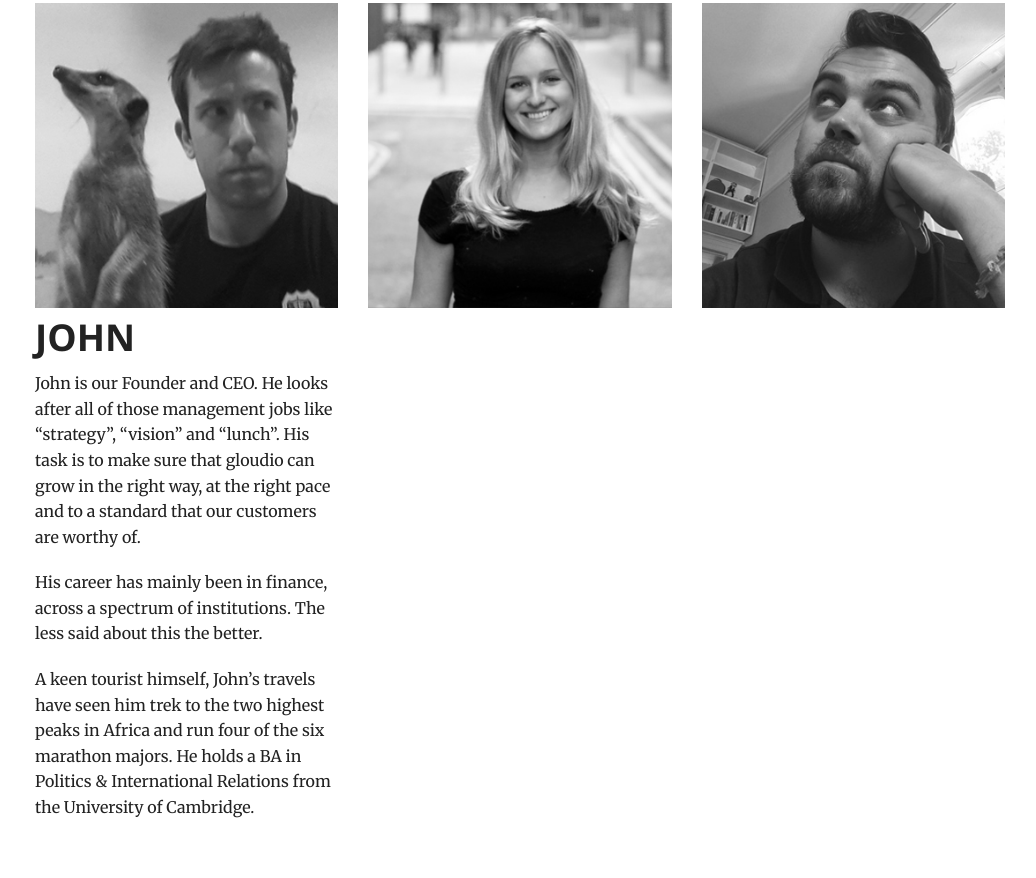
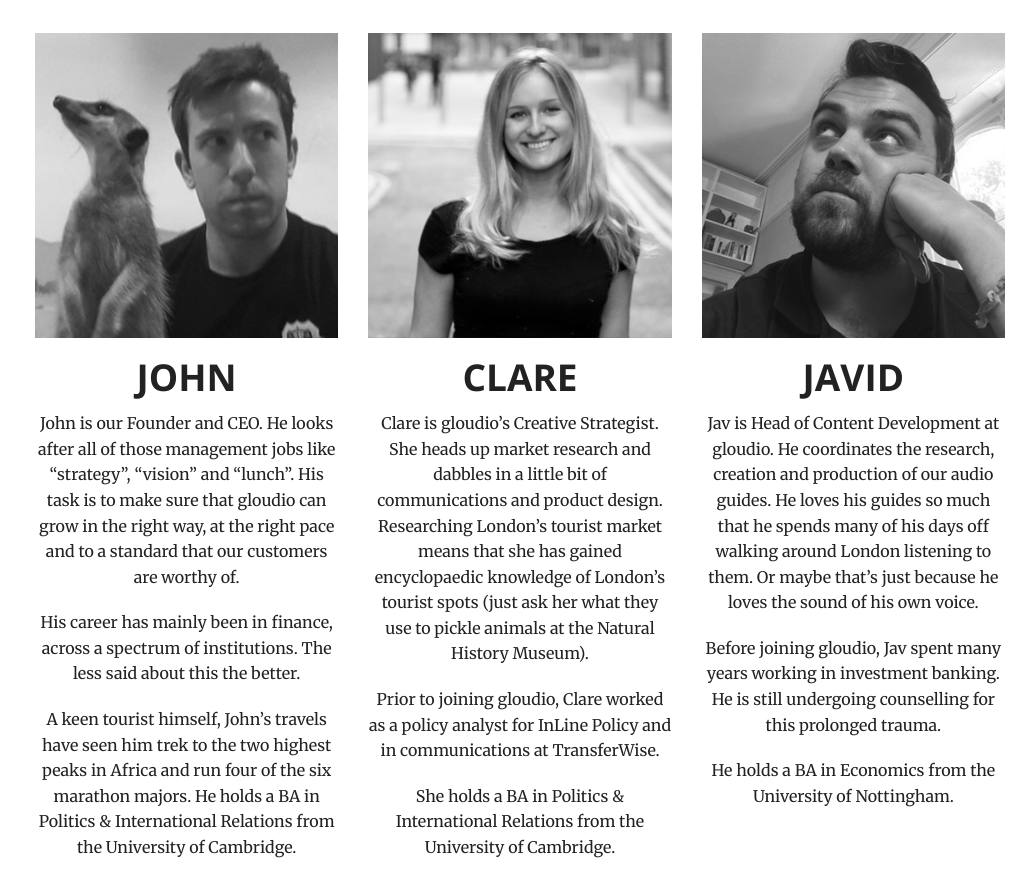
Before and after one commit to jordn/gloudio, a plain HTML site: page index.html in a window 1280 px wide. Shown: the part 878-1756 px from the top of the page, without its empty margins (120-1156 px from the left). Drawn offline with nearby package versions, Linux system fonts and the light colour scheme.

Commit message:
more bios

```diff
--- a/assets/css/site.css
+++ b/assets/css/site.css
@@ -47,7 +47,12 @@ section.about {
 }
 
 section.team {
-    /*text-align: center;*/
+    text-align: center;
+}
+
+section.team img {
+    margin-top: 30px;
+    margin-bottom: 10px;
 }
 
 section.map {
--- a/index.html
+++ b/index.html
@@ -55,10 +55,22 @@
 
       <div class="medium-4 columns">
         <img src="assets/img/clare.jpg">
+        <h2>Clare</h2>
+        <p>Clare is gloudio’s Creative Strategist. She heads up market research and dabbles in a little bit of communications and product design. Researching London’s tourist market means that she has gained encyclopaedic knowledge of London’s tourist spots (just ask her what they use to pickle animals at the Natural History Museum).</p>
+
+        <p>Prior to joining gloudio, Clare worked as a policy analyst for InLine Policy and in communications at TransferWise.</p>
+
+        <p>She holds a BA in Politics & International Relations from the University of Cambridge.</p>
       </div>
 
       <div class="medium-4 columns">
         <img src="assets/img/jav.jpg">
+        <h2>Javid</h2>
+        <p>Jav is Head of Content Development at gloudio. He coordinates the research, creation and production of our audio guides. He loves his guides so much that he spends many of his days off walking around London listening to them. Or maybe that’s just because he loves the sound of his own voice.</p>
+
+        <p>Before joining gloudio, Jav spent many years working in investment banking. He is still undergoing counselling for this prolonged trauma.</p>
+
+        <p>He holds a BA in Economics from the University of Nottingham.</p>
       </div>
     </div>
 
```
